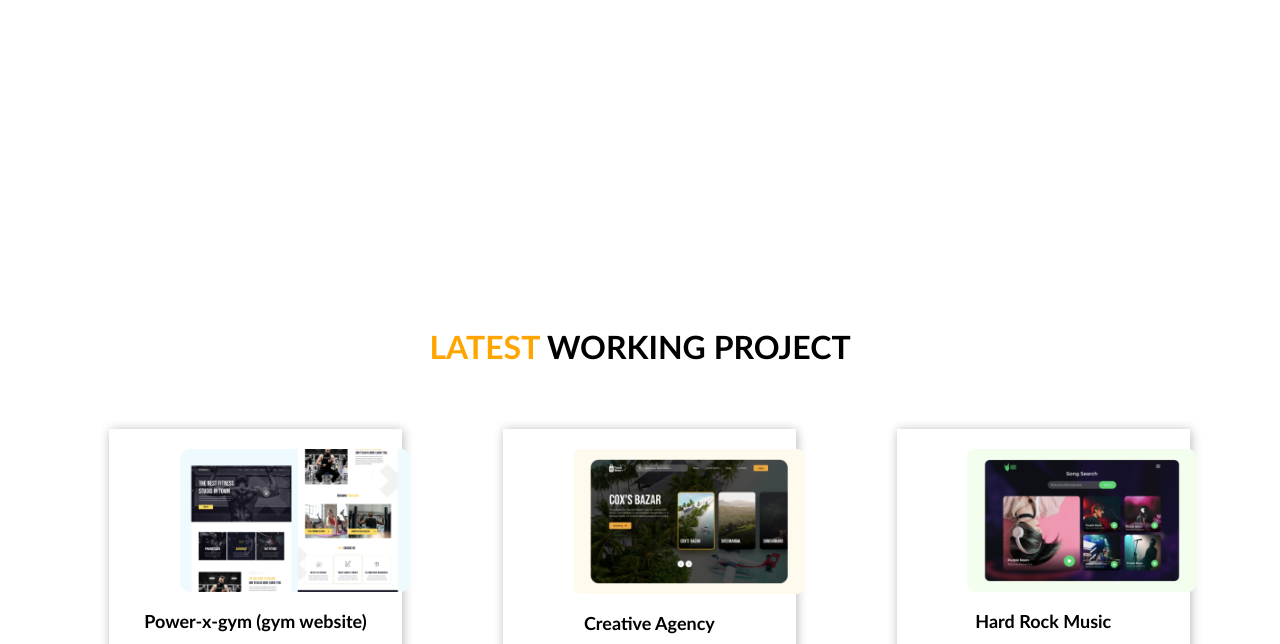
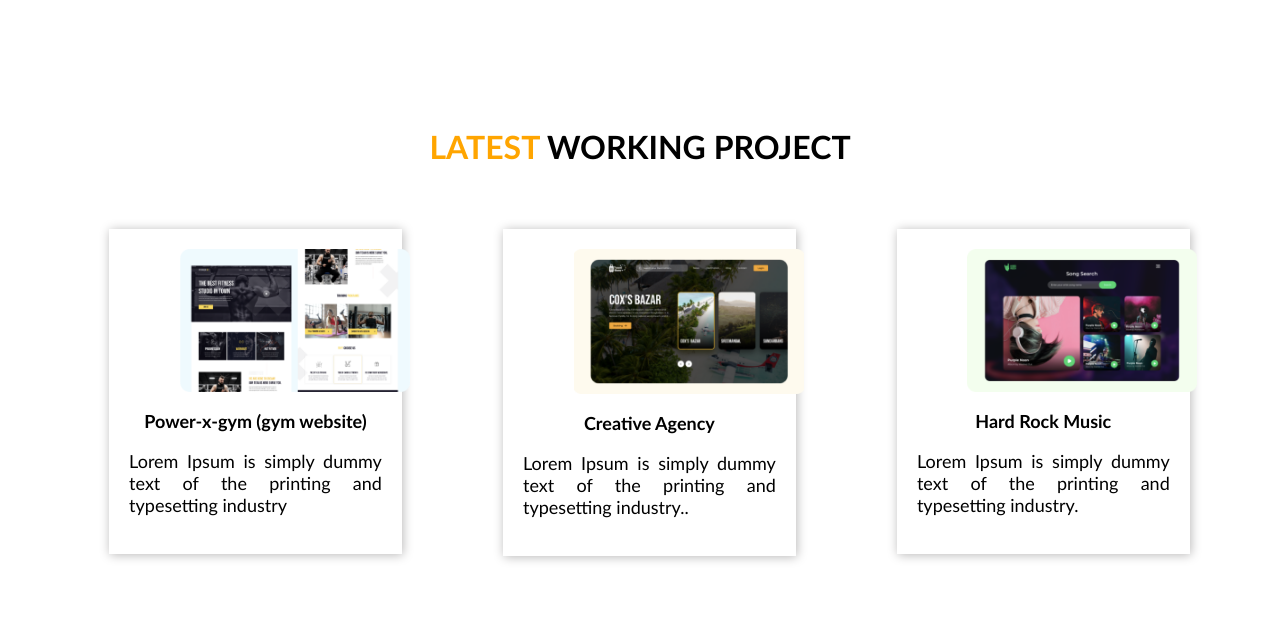
Before and after one commit to ariyangd/website-assignment, a plain HTML site: page index.html in a window 1280 px wide. Shown: the part 1420-2064 px from the top of the page. Drawn offline with Linux system fonts and the light colour scheme.

Commit message:
Fully Done

```diff
--- a/style.css
+++ b/style.css
@@ -53,7 +53,7 @@ p{
 }
 
 .working-project{
-    margin-top: 1700px;
+    margin-top: 1500px;
     text-align: center;
     margin-bottom: 5%;
 }
```
